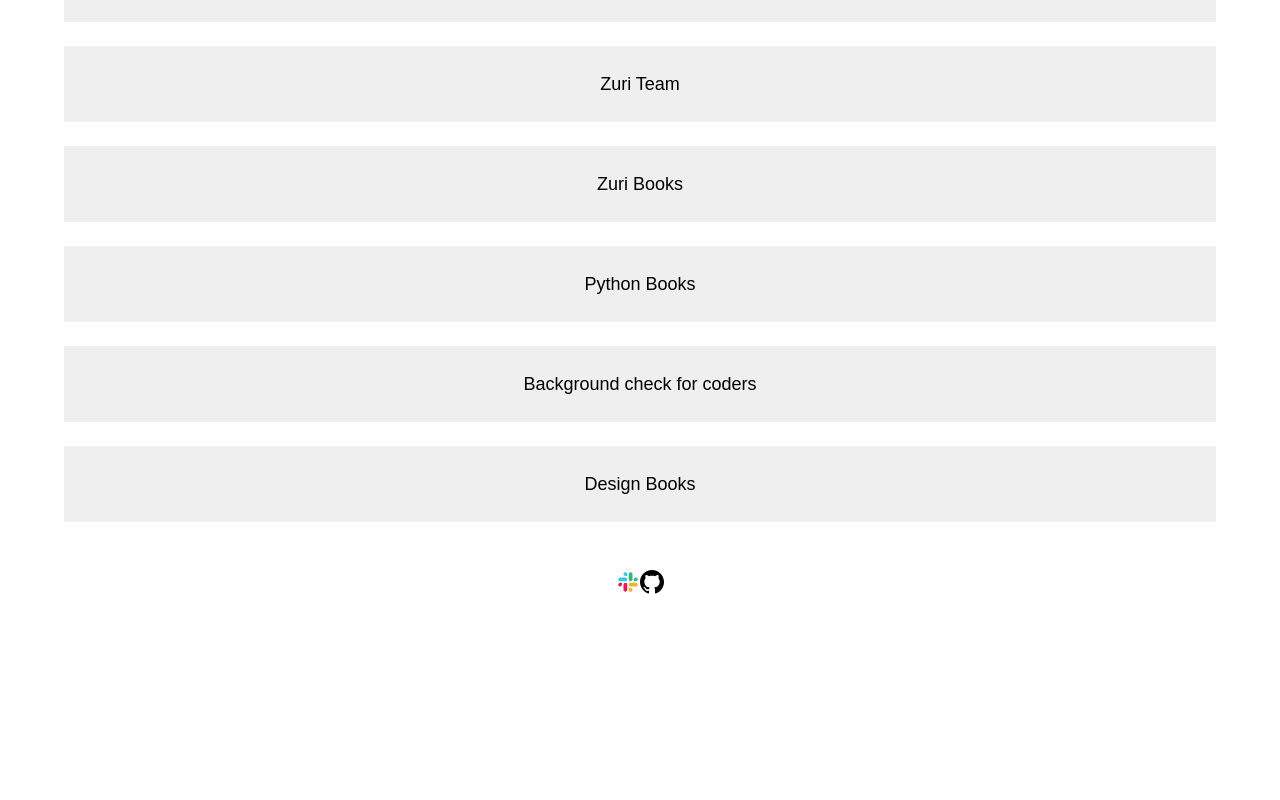
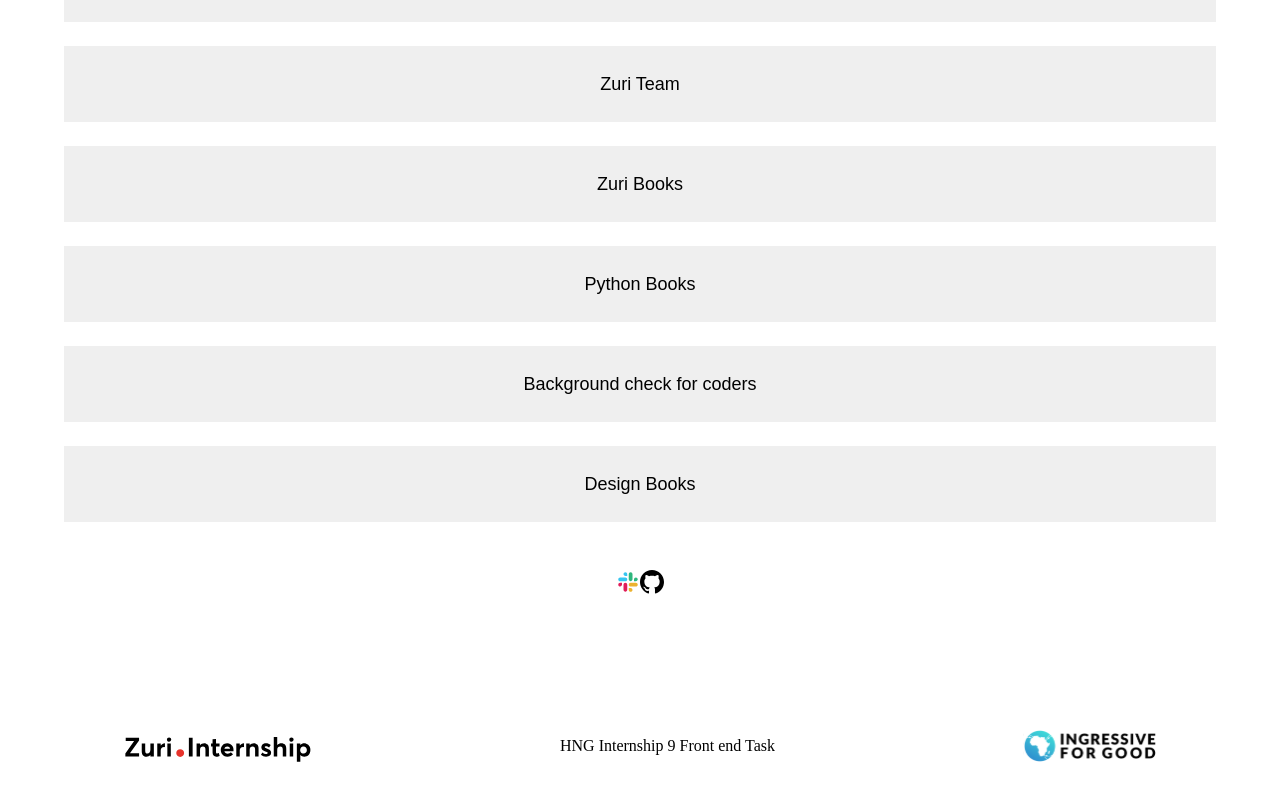
Before and after one commit to Rubies21/HNG-TASK-TWO, a React (Create React App) app: page / in a window 1280 px wide. Shown: the part 276-1076 px from the top of the page. Before the commit the page ends 870 px from the top, so only its background shows below. Built offline with nearby package versions, Linux system fonts and the light colour scheme.

Commit message:
Second footer completed.

```diff
--- a/src/App.css
+++ b/src/App.css
@@ -15,6 +15,18 @@ a{
     justify-content: center;
 }
 
+.second-footer{
+    margin-top: 88px;
+    padding: 48px 0px 48px 0px;
+
+}
+
+.sub-footer{
+    display: flex;
+    justify-content: space-around;
+    align-items: center;
+}
+
 @media(max-width: 750px) {
     body{
         width:100%;
--- a/src/App.js
+++ b/src/App.js
@@ -3,8 +3,8 @@ import Profile from "./Components/Profile"
 import Link from "./Components/Link"
 import slackImg from "./Components/slack.svg"
 import githubImg from "./Components/github.svg"
-// import ZuriImg from "./Components/zuri.svg"
-
+import ZuriImg from "./Components/zuri.svg"
+import IngressiveImg from "./Components/ingressive.svg"
 
 function App() {
   return (
@@ -25,11 +25,14 @@ function App() {
         <img src={githubImg} alt="" />
       </div>
 
-      {/* <div className="second-footer">
+      <div className="second-footer">
+        <div className="sub-footer">
+        <img src={ZuriImg} alt="" />
+        <p>HNG Internship 9 Front end Task</p>
+        <img src={IngressiveImg} alt="" />
 
-
-      </div> */}
-
+      </div>
+        </div>
     </div>
   );
 }
```
Also changed, not shown: src/Components/zuri.svg.
